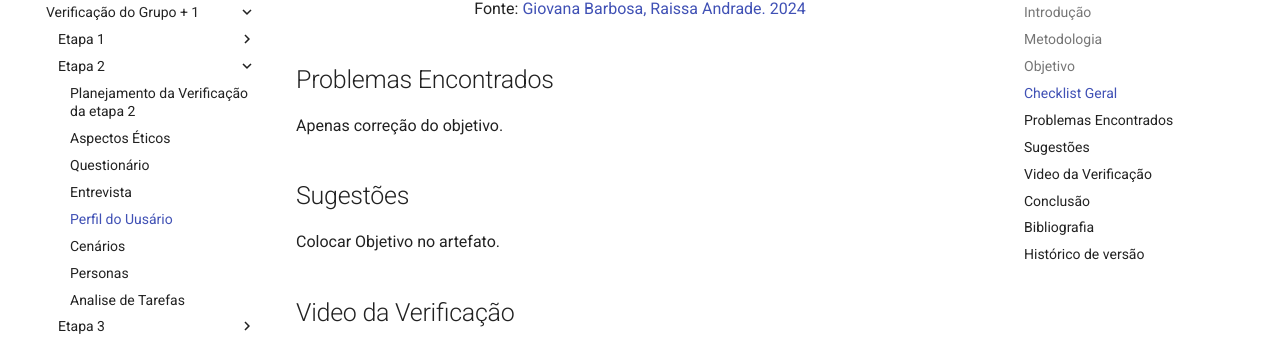
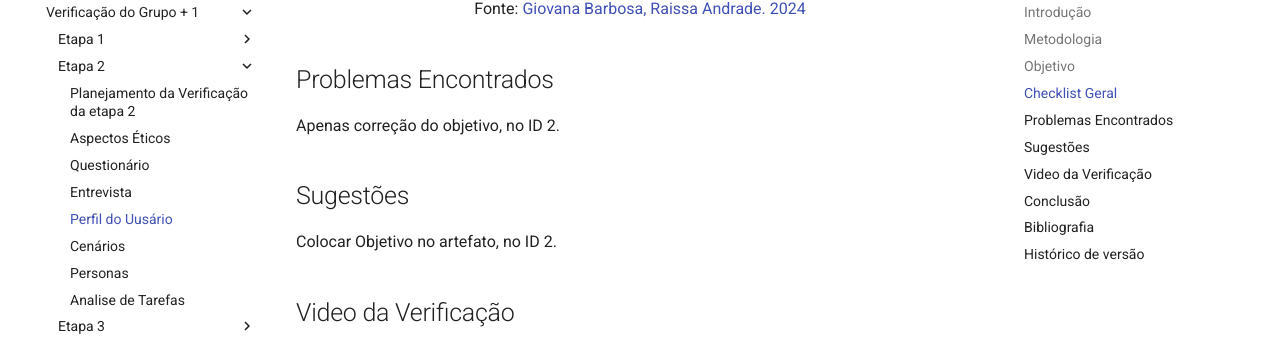
Before and after one commit to Interacao-Humano-Computador/2024.1-PCDF, an MkDocs documentation site: the page built from docs/verificacao/verificaçao_grupo+1/Etapa2/perfil_usuario.md, in a window 1280 px wide and 900 px high, scrolled down 1487 px. Shown: the part 144-483 px from the top of the window. Built offline with MkDocs 1.6.1 and Material for MkDocs 9.7.7, drawn with Linux system fonts in a browser that asks for light colours; comment, search, counter and statistics services are not loaded.

Commit message:
Correção

```diff
--- a/docs/verificacao/verificaçao_grupo+1/Etapa2/perfil_usuario.md
+++ b/docs/verificacao/verificaçao_grupo+1/Etapa2/perfil_usuario.md
@@ -94,11 +94,11 @@ A tabela 1 descreve o Checklist Geral.
 
 ## Problemas Encontrados
 
-Apenas correção do objetivo.
+Apenas correção do objetivo, no ID 2.
 
 ## Sugestões
 
-Colocar Objetivo no artefato.
+Colocar Objetivo no artefato, no ID 2.
 
 ## Video da Verificação
 
```
